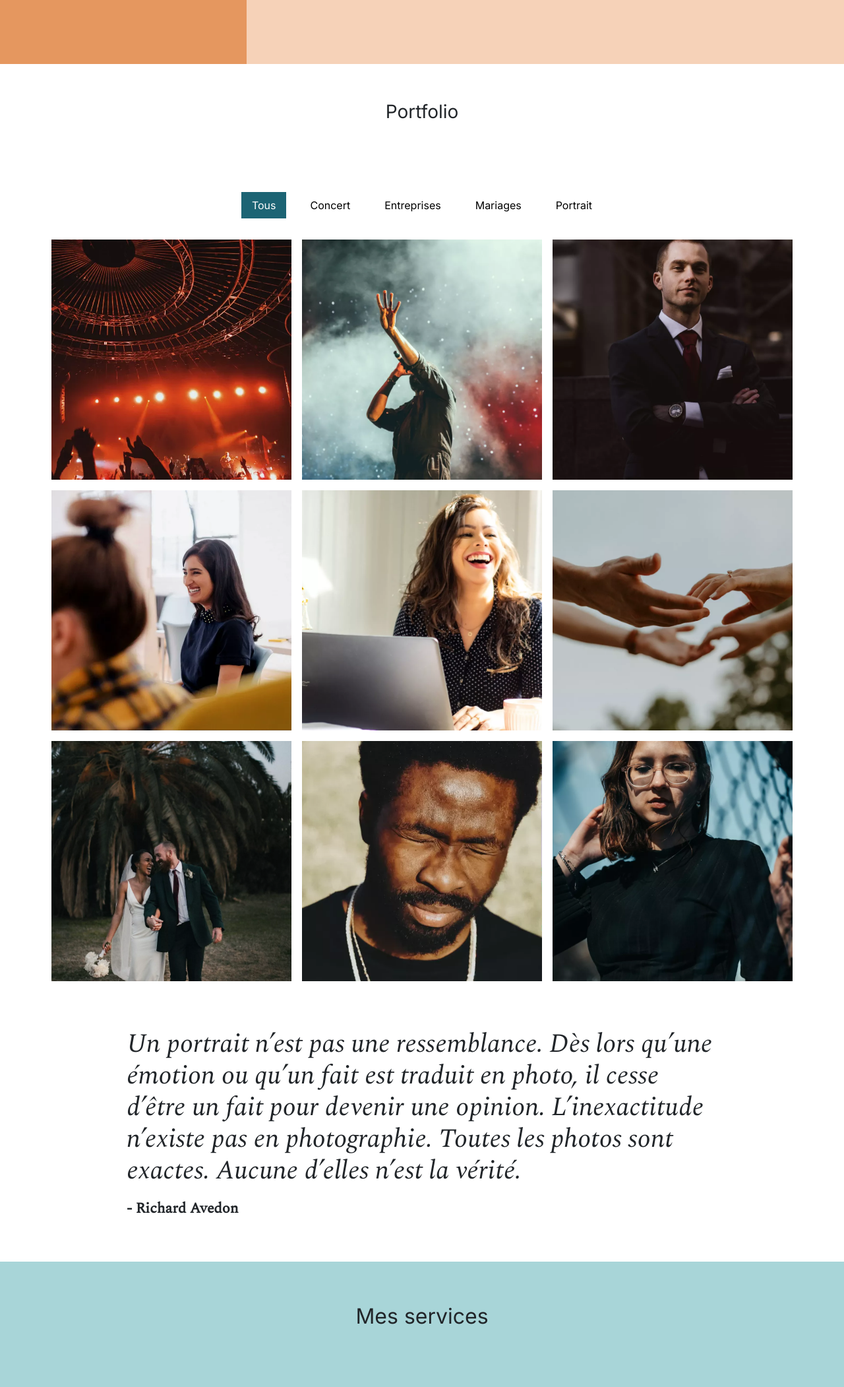
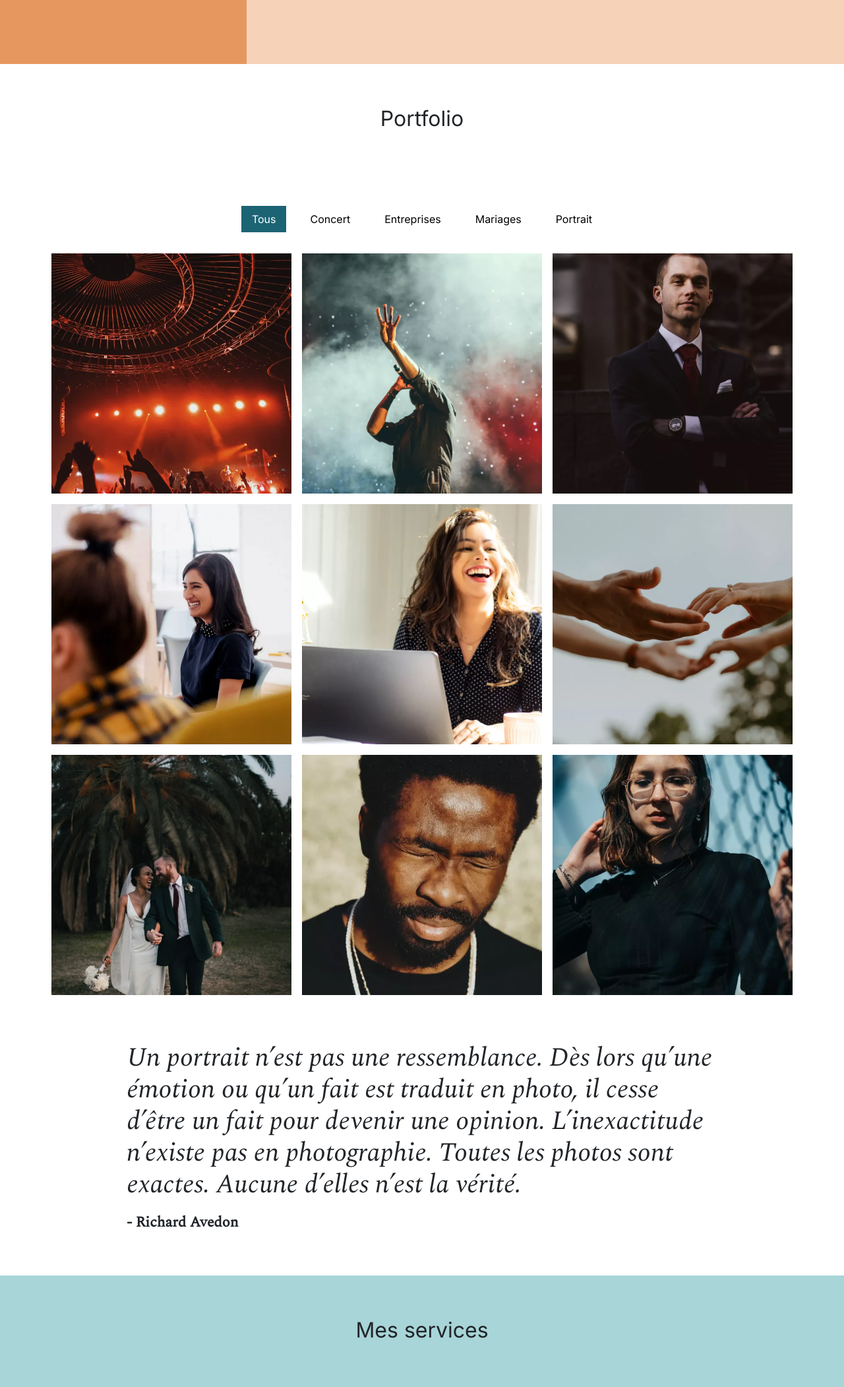
Before and after one commit to NicolasMoulin1/Opc-Projet-9, a plain HTML site: page index.html in a window 1280 px wide. Shown: the part 1195-3297 px from the top of the page at 66% size. Drawn offline with nearby package versions, Linux system fonts and the light colour scheme.

Commit message:
ajustement des titre:  h1;h2;h3;h4

```diff
--- a/index.html
+++ b/index.html
@@ -157,7 +157,7 @@
 	</div>
 </div>
 <div id="gallery">
-	<h3 class="title">Portfolio</h3>
+	<h2 class="title">Portfolio</h2>
 	<div class="container py-3">
 		<div class="gallery" style="display: none">
 			<img data-gallery-tag="Concert" class="gallery-item" loading="lazy" src="./assets/images/gallery/concerts/aaron-paultest.webp" alt="Concert Aaron-paul"/>
@@ -174,7 +174,7 @@
 	<div class="quote">
 		<figure>
 			<blockquote>
-				<h1 class="quote__text">Un portrait n’est pas une ressemblance. Dès lors qu’une émotion ou qu’un fait est traduit en photo, il cesse d’être un fait pour devenir une opinion. L’inexactitude n’existe pas en photographie. Toutes les photos sont exactes. Aucune d’elles n’est la vérité.</h1>
+				<h3 class="quote__text">Un portrait n’est pas une ressemblance. Dès lors qu’une émotion ou qu’un fait est traduit en photo, il cesse d’être un fait pour devenir une opinion. L’inexactitude n’existe pas en photographie. Toutes les photos sont exactes. Aucune d’elles n’est la vérité.</h3>
 			</blockquote>
 			<figcaption class="quote__author">- Richard Avedon</figcaption>
 		</figure>
@@ -219,7 +219,7 @@
 <div class="quote">
 	<figure>
 		<blockquote>
-			<h1 class="quote__text">De manière inconsciente, je crois, je guette un regard, une expression, des traits ou une nostalgie capable de résumer ou plus exactement de révéler une vie</h1>
+			<h2 class="quote__text">De manière inconsciente, je crois, je guette un regard, une expression, des traits ou une nostalgie capable de résumer ou plus exactement de révéler une vie</h2>
 		</blockquote>
 		<figcaption class="quote__author">- Richard Avedon</figcaption>
 	</figure>
```
